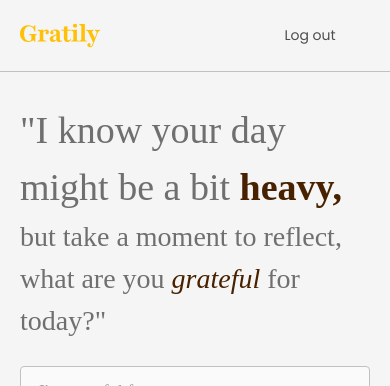
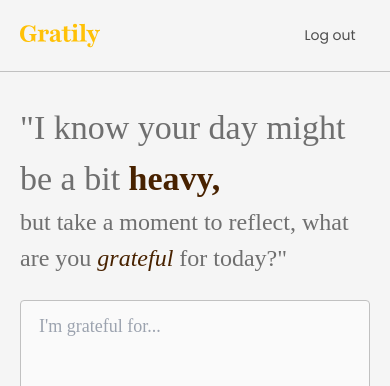
Before and after one commit to wahyuditya/gratily, a Next.js app: page / in a window 390 px wide. Shown: the top 386 px of the page. Built offline with nearby package versions, Linux system fonts and the light colour scheme; no server answers; a web font is replaced by a local one.

Commit message:
fixed mobile view prt3

```diff
--- a/app/main/addEntry.tsx
+++ b/app/main/addEntry.tsx
@@ -51,12 +51,12 @@ function AddEntry() {
     <>
       <div className="warper grid place-content-center gap-[24px] md:gap-[59px] mt-[30px] w-full">
         <div className="text max-w-[780px] font-playfair">
-          <span className="text-[38px] font-light text-[rgba(78,78,78,0.8)]">
+          <span className="text-[34px] md:text-[38px] font-light text-[rgba(78,78,78,0.8)]">
             &quot;I know your day might be a bit{" "}
             <span className="font-bold text-appColor-950">heavy,</span>
           </span>{" "}
           <br />{" "}
-          <span className="text-[28px] text-[rgba(78,78,78,0.8)]">
+          <span className="text-[24px] md:text-[28px] text-[rgba(78,78,78,0.8)]">
             but take a moment to reflect, what are you{" "}
             <span className="italic text-appColor-950">grateful</span> for
             today?&quot;
--- a/components/logout.tsx
+++ b/components/logout.tsx
@@ -20,7 +20,7 @@ function Logout() {
 
   return (
     <>
-      <div className="mr-[20px]">
+      <div>
         <Button
           onClick={handleLogout}
           label="Log out"
--- a/components/navbar.tsx
+++ b/components/navbar.tsx
@@ -43,7 +43,9 @@ function Navbar() {
     <>
       <div className="navbar flex items-center justify-between h-[72px] border-b border-appColor-border md:px-[62px] mx-[-20px] w-[calc(100%+40px)]">
         <div className="logo ml-[20px]">{logo}</div>
-        <Logout />
+        <div>
+          <Logout />
+        </div>
       </div>
     </>
   );
```
